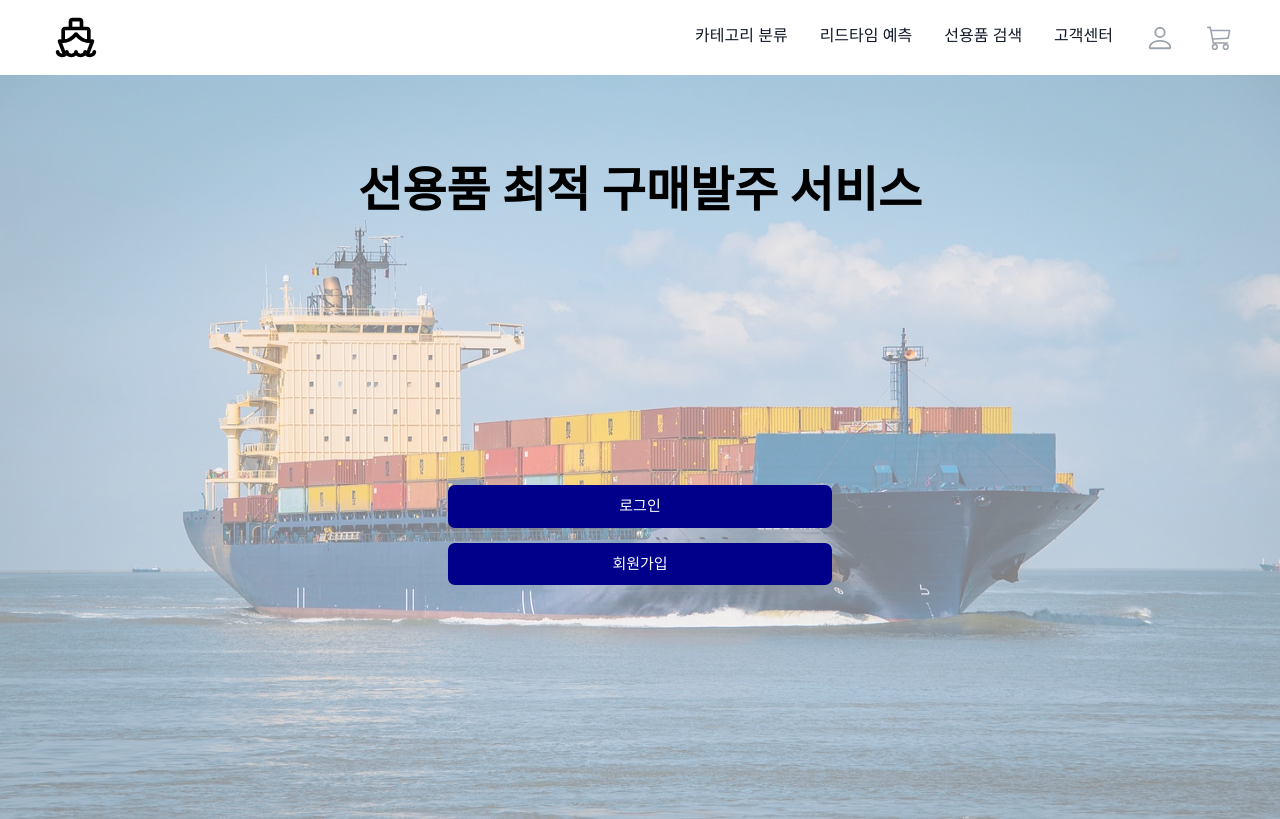
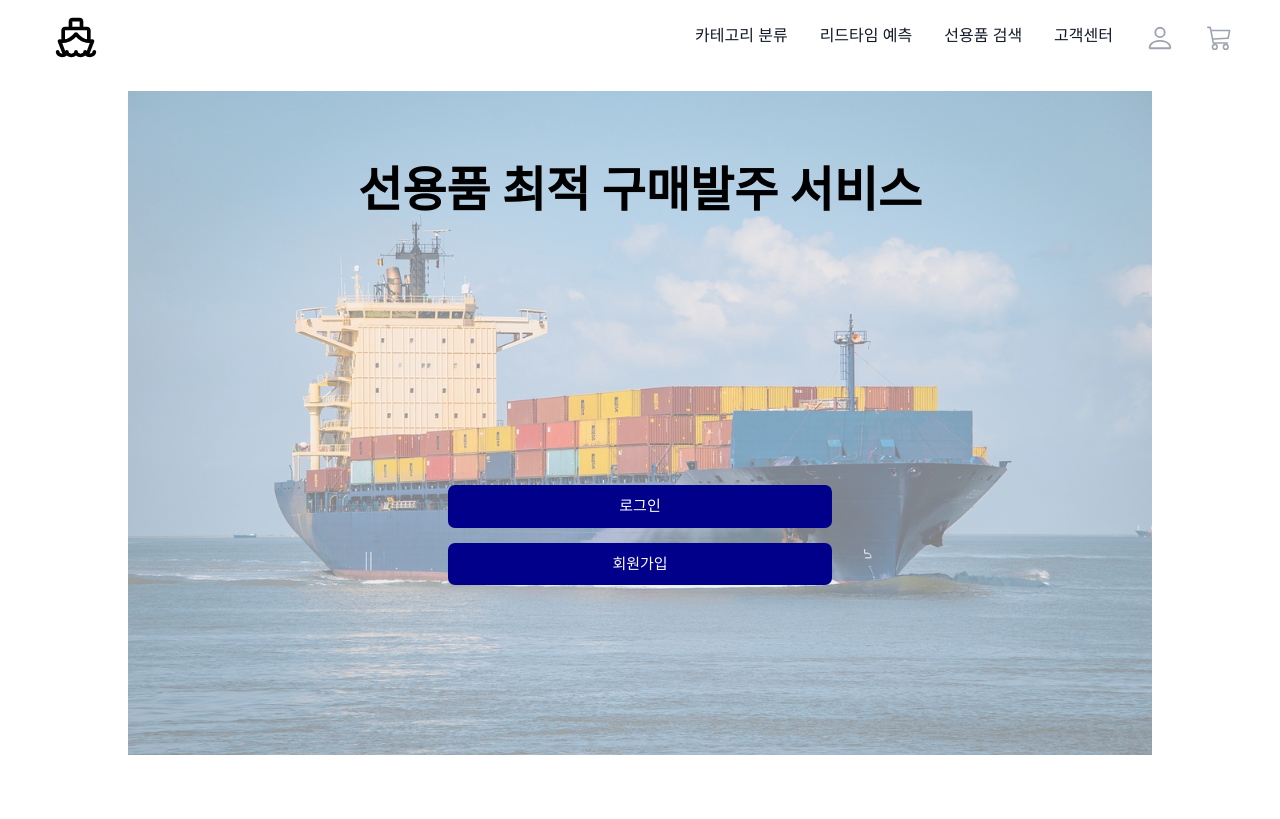
Before and after one commit to hwk44/ShipSupplies, a React (Create React App) app in the folder FE/: page / in a window 1280 px wide. Built offline with nearby package versions, Linux system fonts and the light colour scheme.

Commit message:
css 추가

```diff
--- a/FE/src/pages/PredictionPage.js
+++ b/FE/src/pages/PredictionPage.js
@@ -100,7 +100,7 @@ const PredictionPage = () => {
                 type="text"
                 required
                 onChange={(e) => setItem(e.target.value)}
-                placeholder="Item"
+                placeholder="청구품목"
                 className="pl-3 block w-full rounded-md border-0 py-1.5 text-gray-900 shadow-sm ring-1 ring-inset ring-gray-300 placeholder:text-gray-400 focus:ring-2 focus:ring-inset focus:ring-indigo-600 sm:text-sm sm:leading-6"
               />
             </div>
@@ -110,7 +110,7 @@ const PredictionPage = () => {
                 type="submit"
                 className="flex w-full justify-center rounded-md bg-indigo-600 px-3 py-1.5 text-sm font-semibold leading-6 text-white shadow-sm hover:bg-indigo-500 focus-visible:outline focus-visible:outline-2 focus-visible:outline-offset-2 focus-visible:outline-indigo-600"
               >
-                분류 예측
+                카테고리 예측
               </button>
             </div>
           </form>
--- a/FE/src/pages/RegressionPage.js
+++ b/FE/src/pages/RegressionPage.js
@@ -52,7 +52,7 @@ const RegressionPage = () => {
       <div className="flex min-h-full flex-1 flex-col justify-center px-6 py-12 lg:px-8">
         <div className="sm:mx-auto sm:w-full sm:max-w-sm">
           <h2 className="mt-10 text-center text-2xl font-bold leading-9 tracking-tight text-gray-900">
-            Regression
+          LeadTime Prediction
           </h2>
         </div>
 
@@ -79,7 +79,7 @@ const RegressionPage = () => {
                 type="text"
                 required
                 onChange={(e) => setShipcarrier(e.target.value)}
-                placeholder="Shipcarrier"
+                placeholder="출고운반선"
                 className="pl-3 block w-full rounded-md border-0 py-1.5 text-gray-900 shadow-sm ring-1 ring-inset ring-gray-300 placeholder:text-gray-400 focus:ring-2 focus:ring-inset focus:ring-indigo-600 sm:text-sm sm:leading-6"
               />
             </div>
@@ -118,7 +118,7 @@ const RegressionPage = () => {
                 type="text"
                 required
                 onChange={(e) => setCurrency(e.target.value)}
-                placeholder="Currency"
+                placeholder="견적화폐"
                 className="pl-3 block w-full rounded-md border-0 py-1.5 text-gray-900 shadow-sm ring-1 ring-inset ring-gray-300 placeholder:text-gray-400 focus:ring-2 focus:ring-inset focus:ring-indigo-600 sm:text-sm sm:leading-6"
               />
             </div>
@@ -131,7 +131,7 @@ const RegressionPage = () => {
                 type="text"
                 required
                 onChange={(e) => setClient(e.target.value)}
-                placeholder="Client"
+                placeholder="발주처"
                 className="pl-3 block w-full rounded-md border-0 py-1.5 text-gray-900 shadow-sm ring-1 ring-inset ring-gray-300 placeholder:text-gray-400 focus:ring-2 focus:ring-inset focus:ring-indigo-600 sm:text-sm sm:leading-6"
               />
             </div>
@@ -141,7 +141,7 @@ const RegressionPage = () => {
                 type="submit"
                 className="flex w-full justify-center rounded-md bg-indigo-600 px-3 py-1.5 text-sm font-semibold leading-6 text-white shadow-sm hover:bg-indigo-500 focus-visible:outline focus-visible:outline-2 focus-visible:outline-offset-2 focus-visible:outline-indigo-600"
               >
-                회귀 예측
+                리드타임 예측
               </button>
             </div>
           </form>
--- a/FE/src/pages/SearchPage.js
+++ b/FE/src/pages/SearchPage.js
@@ -10,6 +10,9 @@ import '../styles/Search.css';
 const SearchPage = () => {
   // 드롭다운 선택 후 해당 데이터
   const [seldata, setSelData] = useState(null);
+
+  // 페이지네이션 변수
+  const [currentPage, setCurrentPage] = useState(1);
 
   // 토큰을 저장하는 변수
   const token = localStorage.getItem('jwt');
@@ -125,6 +128,16 @@ const SearchPage = () => {
     }
   };
 
+  // 페이지 전환 핸들러
+  const handlePageChange = (pageNumber) => {
+    setCurrentPage(pageNumber);
+  };
+
+  // 페이지네이션 시작과 끝 인덱스 설정
+  const ITEMS_PER_PAGE = 10;
+  const startIndex = (currentPage - 1) * ITEMS_PER_PAGE;
+  const endIndex = startIndex + ITEMS_PER_PAGE;
+
   return (
     <>
       <div className='app'>
@@ -151,6 +164,7 @@ const SearchPage = () => {
 
         {seldata && seldata.length > 0 && (
           <div className='tb1'>
+            <div style={{ position: "relative" }}>
               <table>
                 <thead>
                   <tr>
@@ -165,10 +179,10 @@ const SearchPage = () => {
                   </tr>
                 </thead>
                 <tbody>
-                {seldata && seldata.map((item) => (
+                  {seldata && seldata.slice(startIndex, endIndex).map((item) => (
                     <tr key={item.id}>
                       <td>
-                      <input type="checkbox" class="accent-pink-500" />
+                        <input type="checkbox" className="accent-pink-500" />
                       </td>
                       <td>{item.item}</td>
                       <td>{item.company}</td>
@@ -179,6 +193,15 @@ const SearchPage = () => {
                   ))}
                 </tbody>
               </table>
+
+              <ul className="pagination">
+                {[...Array(Math.ceil(seldata.length / ITEMS_PER_PAGE)).keys()].map((pageNumber) => (
+                  <li key={pageNumber} onClick={() => handlePageChange(pageNumber + 1)}>{pageNumber + 1}
+                  </li>
+                )
+                )}
+              </ul>
+            </div>
           </div>
         )}
 
--- a/FE/src/styles/MainPage.css
+++ b/FE/src/styles/MainPage.css
@@ -10,15 +10,22 @@
 }
 
 .figure {
+    display: flex; /* 추가된 부분 */
+    justify-content: center; /* 추가된 부분 */
+    align-items: center; /* 추가된 부분 */
 	width: 100%;
 	height: 100%;
 	z-index: 1;
 }
 
-.figure img {
-	width: 100%;
-	height: 93vh;
-	object-fit: fill;
+.figure > img {
+
+    margin-top: 2vh;
+
+    justify-content: center;
+	width: 80%;
+	height: 83vh;
+	object-fit: cover; /*fill -> cover*/
     opacity: 0.5;
 
     image-rendering: -moz-crisp-edges;
--- a/FE/src/styles/Search.css
+++ b/FE/src/styles/Search.css
@@ -9,3 +9,20 @@
   display: flex;
   flex-direction: row;
 }
+
+.pagination {
+  position: center;
+  /* right: 0; */
+  bottom: -2rem;
+  display: flex;
+  flex-direction: row;
+  justify-content: center;
+  /* text-align: center; */
+  list-style-type: none;
+  /* listStyleType: "none"; */
+  /* padding: 0; */
+  margin-top: auto;
+}
+.pagination > li {
+  margin-left: 5px;
+}
```
Lines whose indentation alone changed are shown as unchanged.
